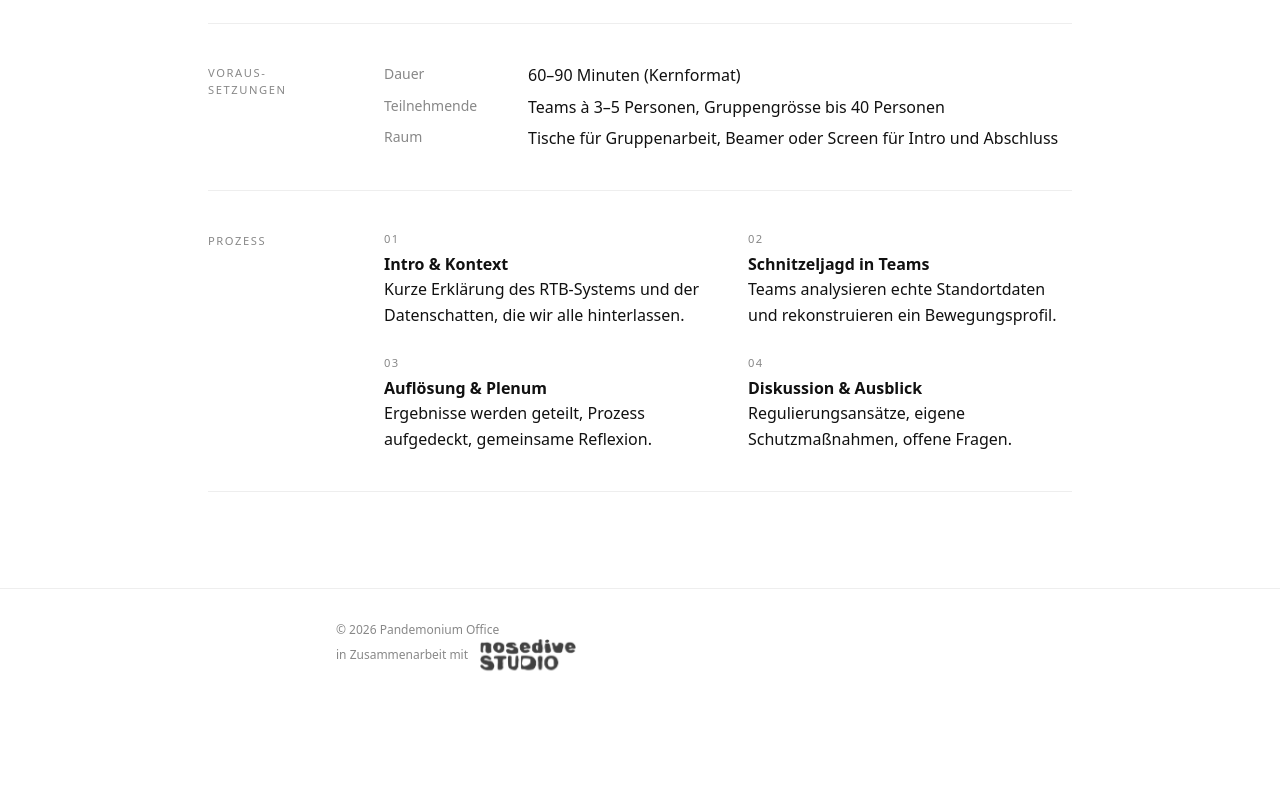
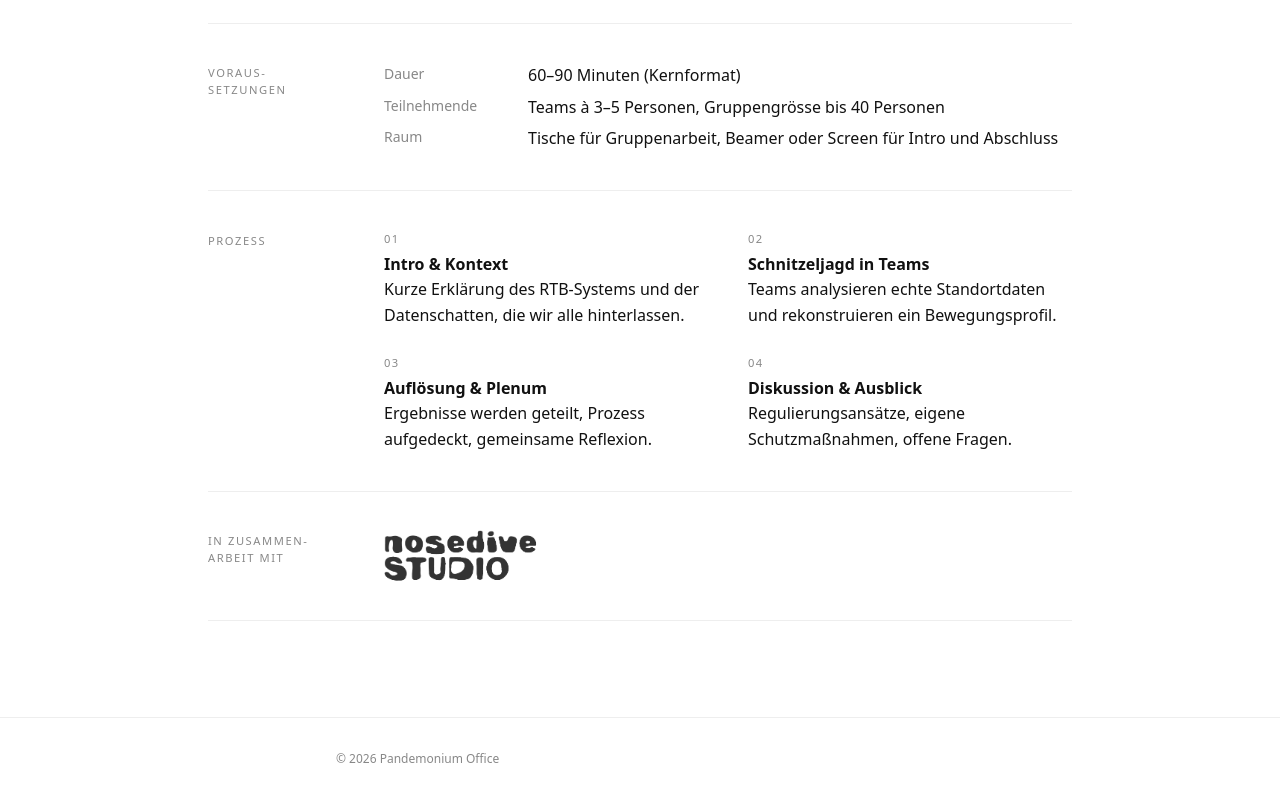
Before and after one commit to huetufemchopf/pandemoniumwebsite, a plain HTML site: page track-with-ads.html in a window 1280 px wide. Shown: the part 1715-2515 px from the top of the page. Before the commit the page ends 2418 px from the top, so only its background shows below. Drawn offline with nearby package versions, Linux system fonts and the light colour scheme.

Commit message:
added bigger nosedive logo

```diff
--- a/track-with-ads.html
+++ b/track-with-ads.html
@@ -204,25 +204,12 @@
         margin: 0;
       }
 
-      .collab {
-        margin-top: 1.2rem;
-        display: flex;
-        align-items: center;
-        gap: 0.75rem;
-        flex-wrap: wrap;
-      }
-
-      .collab__label {
-        font-size: 0.75rem;
-        color: var(--text-muted);
-      }
-
       .collab__logo {
-        height: 2rem;
+        height: 3.2rem;
         width: auto;
         display: block;
         mix-blend-mode: multiply;
-        opacity: 0.75;
+        opacity: 0.8;
       }
 
       .collab__logo:hover {
@@ -350,19 +337,22 @@
             </div>
           </section>
 
+          <section class="project-section collab-section">
+            <h2 class="section-label">in Zusammen&shy;arbeit mit</h2>
+            <div class="section-content">
+              <img
+                src="./assets/nosedive-logo.png"
+                alt="nosedive studio"
+                class="collab__logo"
+              />
+            </div>
+          </section>
+
         </div>
       </main>
 
       <footer class="site-footer">
         <p>&copy; <span data-year></span> Pandemonium Office</p>
-        <p class="collab">
-          <span class="collab__label">in Zusammenarbeit mit</span>
-          <img
-            src="./assets/nosedive-logo.png"
-            alt="nosedive studio"
-            class="collab__logo"
-          />
-        </p>
       </footer>
     </div>
 
```
